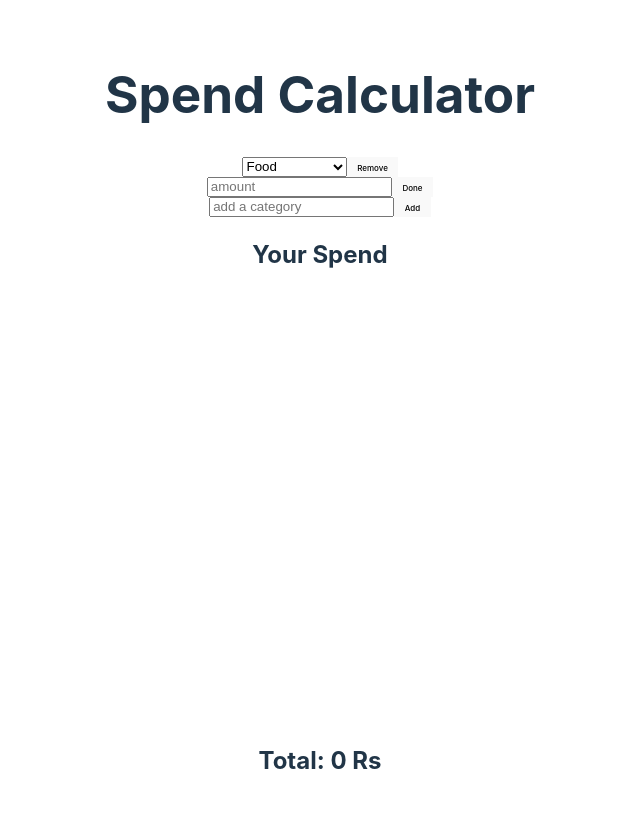
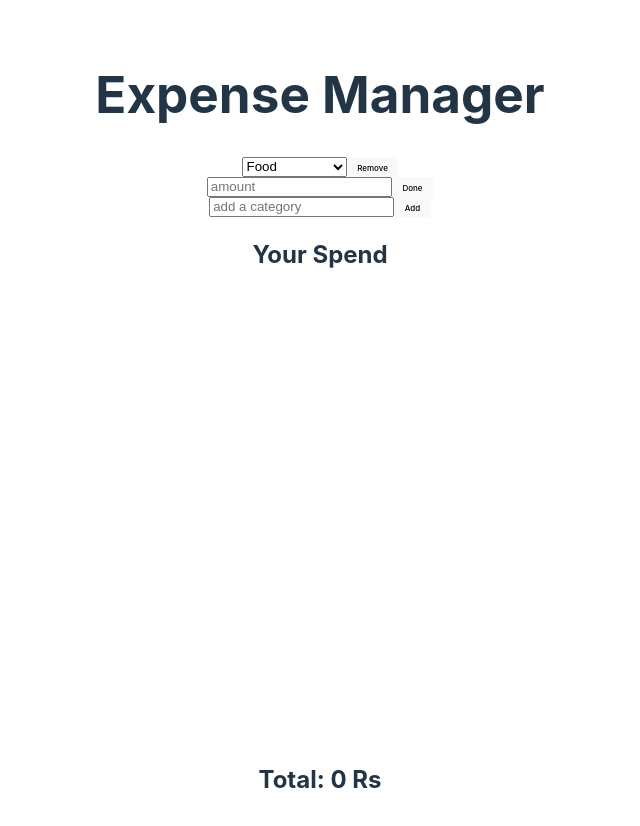
Before and after one commit to sagarkawad/spend-calculator, a React (Vite) app: page / in a window 1280 px wide. Shown: the top 826 px of the page, without its empty margins (320-960 px from the left). Built offline with nearby package versions, Linux system fonts and the light colour scheme.

Commit message:
name changed

```diff
--- a/src/App.jsx
+++ b/src/App.jsx
@@ -8,7 +8,7 @@ function App() {
 
   return (
     <>
-      <h1>Spend Calculator</h1>
+      <h1>Expense Manager</h1>
       <InputModule />
     </>
   );
```
Also changed, not shown: 2 other files (tests, documents, lock files or other folders).
